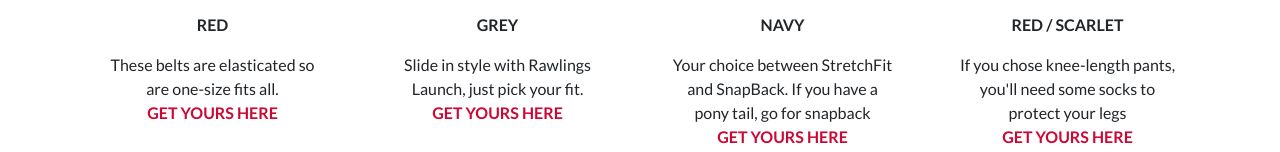
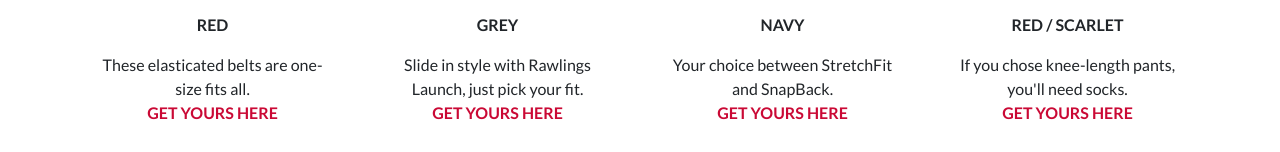
Before and after one commit to hinds44/hinds44.github.io, a plain HTML site: page kitlist.html in a window 1280 px wide. Shown: the part 667-819 px from the top of the page. Drawn offline with Linux system fonts and the light colour scheme.

Commit message:
two line item description

```diff
--- a/kitlist.html
+++ b/kitlist.html
@@ -67,7 +67,7 @@
                             </div>
 							<h5 class="font-weight-bold mt-4 mb-3">Baseball Belt</h5>
                             <p class="text-uppercase blue-text"><strong>Red</strong></p>
-                            <p class="grey-text">These belts are elasticated so are one-size fits all.</p>
+                            <p class="grey-text">These elasticated belts are one-size fits all.</p>
                             <a href="https://www.baseballoutlet.co.uk/champro-mvp-baseball-belt.html" class="grey-text"><strong>GET YOURS HERE</strong></a>
                         </div>
 
@@ -93,7 +93,7 @@
                             </div>
                             <h5 class="font-weight-bold mt-4 mb-3">Cap</h5>
                             <p class="text-uppercase blue-text"><strong>Navy</strong></p>
-                            <p class="grey-text">Your choice between StretchFit and SnapBack. If you have a pony tail, go for snapback </p>
+                            <p class="grey-text">Your choice between StretchFit and SnapBack.</p>
                             <a href="https://www.baseballoutlet.co.uk/catalogsearch/result/?q=tonbridge+cap" class="grey-text"><strong>GET YOURS HERE</strong></a>
                         </div>
 
@@ -106,7 +106,7 @@
                             </div>
                             <h5 class="font-weight-bold mt-4 mb-3">Socks</h5>
                             <p class="text-uppercase blue-text"><strong>Red / Scarlet</strong></p>
-                            <p class="grey-text">If you chose knee-length pants, you'll need some socks to protect your legs</p>
+                            <p class="grey-text">If you chose knee-length pants, you'll need socks.</p>
                             <a href="https://www.baseballoutlet.co.uk/apparel/uniform/socks.html" class="grey-text"><strong>GET YOURS HERE</strong></a>
                         </div>
                         <!-- Grid column -->
```
